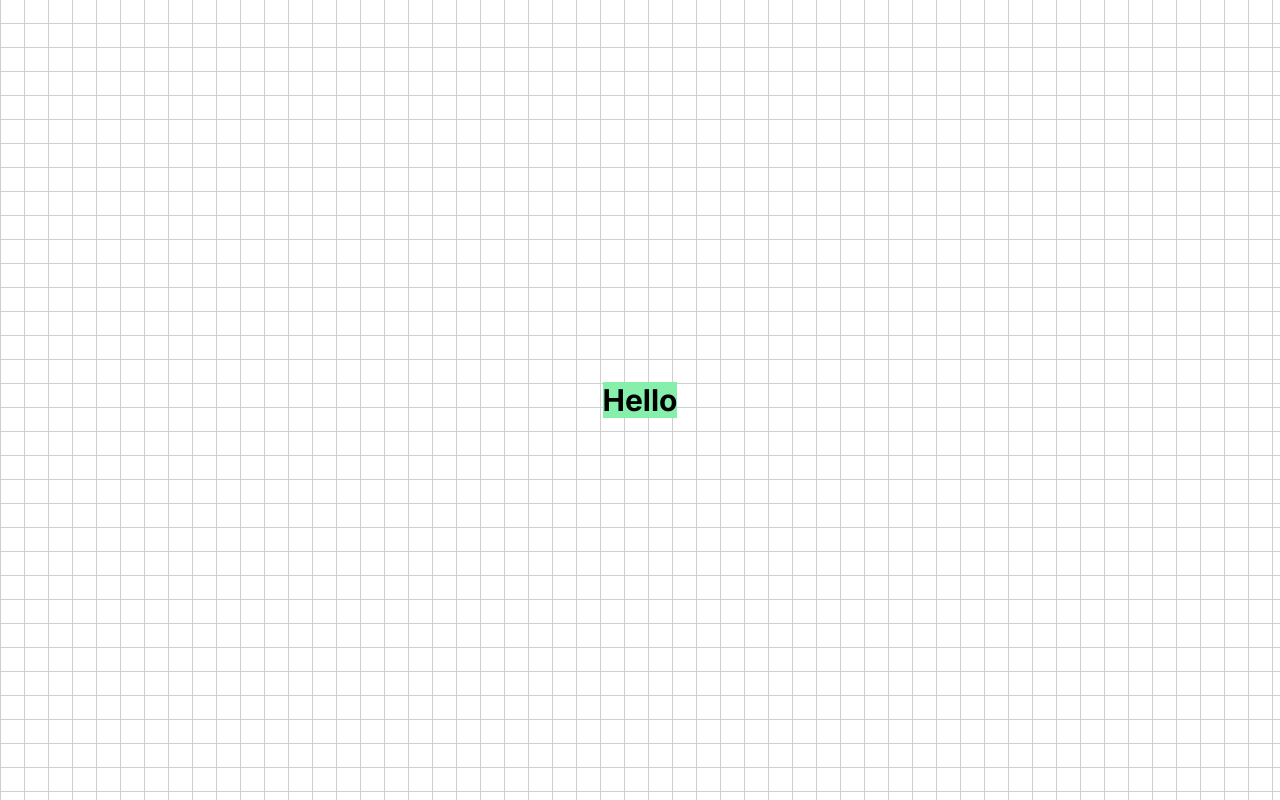
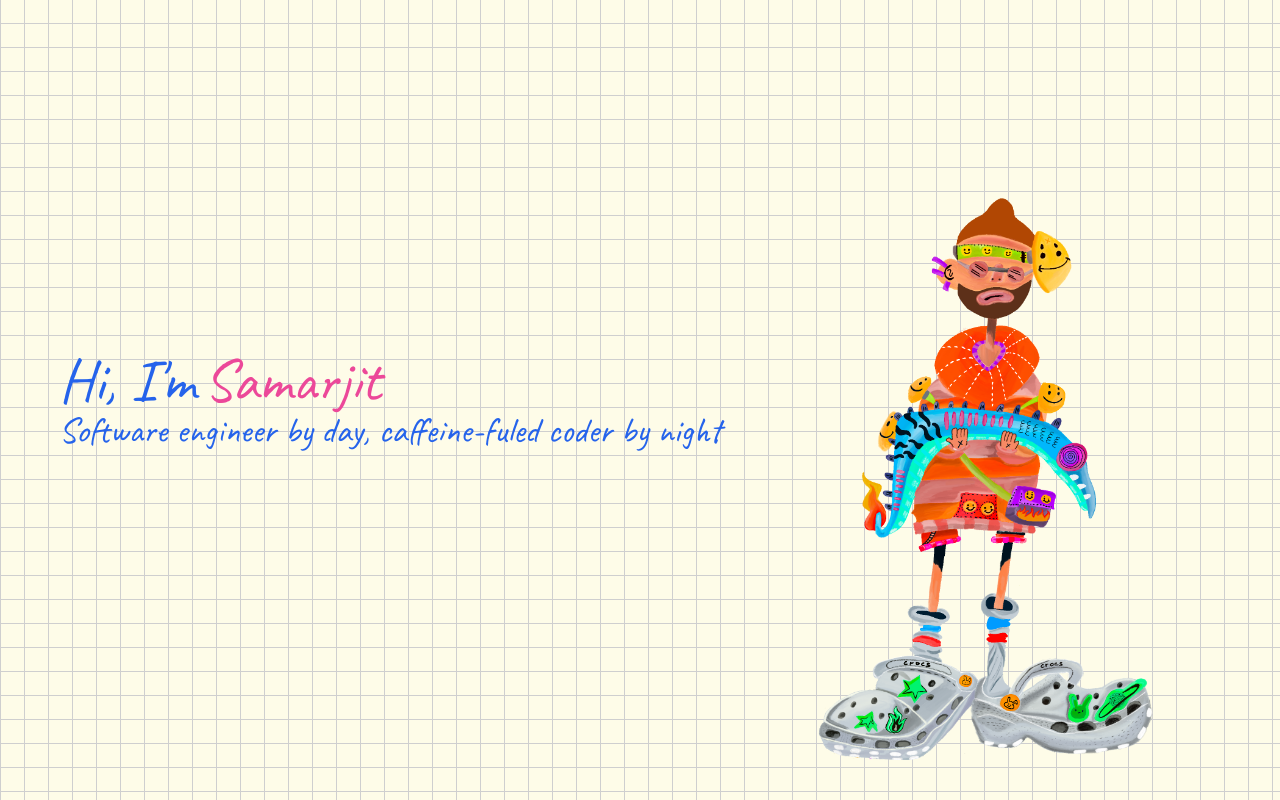
Before and after one commit to samarjit-singh/portfolio2.0, a Next.js app: page / in a window 1280 px wide. Built offline with nearby package versions, Linux system fonts and the light colour scheme.

Commit message:
add font

```diff
--- a/app/globals.css
+++ b/app/globals.css
@@ -1,3 +1,5 @@
+@import url("https://fonts.googleapis.com/css2?family=Caveat:wght@400;700&display=swap");
+
 @tailwind base;
 @tailwind components;
 @tailwind utilities;
--- a/app/page.tsx
+++ b/app/page.tsx
@@ -1,10 +1,20 @@
 import Image from "next/image";
+import punk from "../public/Paaji_Punk_2.0.png";
 
 export default function Home() {
   return (
-    <main className="min-h-screen bg-notebook bg-white flex items-center justify-center">
-      <div className="p-8 text-center">
-        <h1 className="text-3xl font-bold bg-green-300">Hello</h1>
+    <main className="min-h-screen bg-notebook bg-yellow-50 font-myfont flex items-center justify-center">
+      <div className="">
+        <h1 className="text-6xl font-handwriting">
+          <span className="text-blue-600">Hi, I'm</span>
+          <span className="ml-2 text-pink-500">Samarjit</span>
+        </h1>
+        <p className="text-4xl font-handwriting text-blue-600">
+          Software engineer by day, caffeine-fuled coder by night
+        </p>
+      </div>
+      <div className="">
+        <Image src={punk} width={500} height={500} alt="punk" />
       </div>
     </main>
   );
--- a/tailwind.config.ts
+++ b/tailwind.config.ts
@@ -13,6 +13,9 @@ const config: Config = {
         "gradient-conic":
           "conic-gradient(from 180deg at 50% 50%, var(--tw-gradient-stops))",
       },
+      fontFamily: {
+        handwriting: ['"Caveat"', "cursive"],
+      },
     },
   },
   plugins: [],
```
Also changed, not shown: public/Paaji_Punk_2.0.png (added), 1 other file (tests, documents, lock files or other folders).
